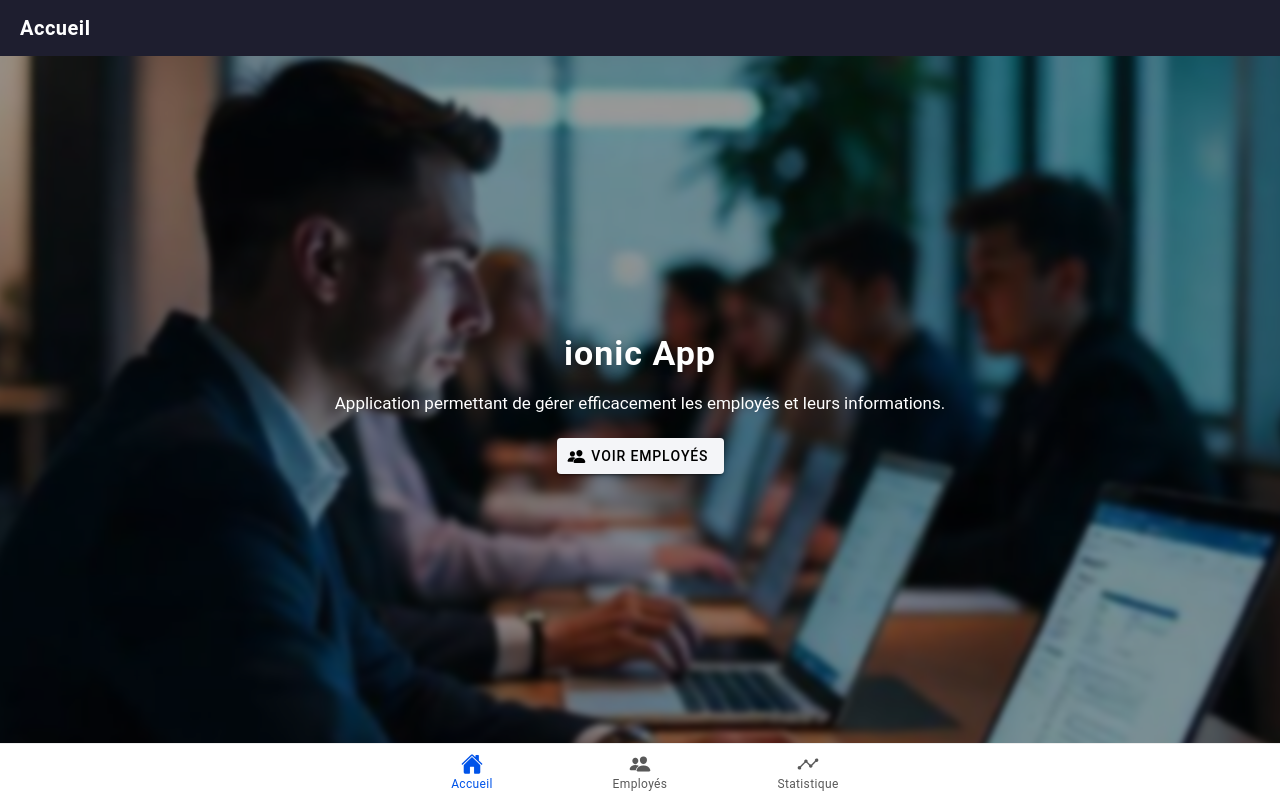
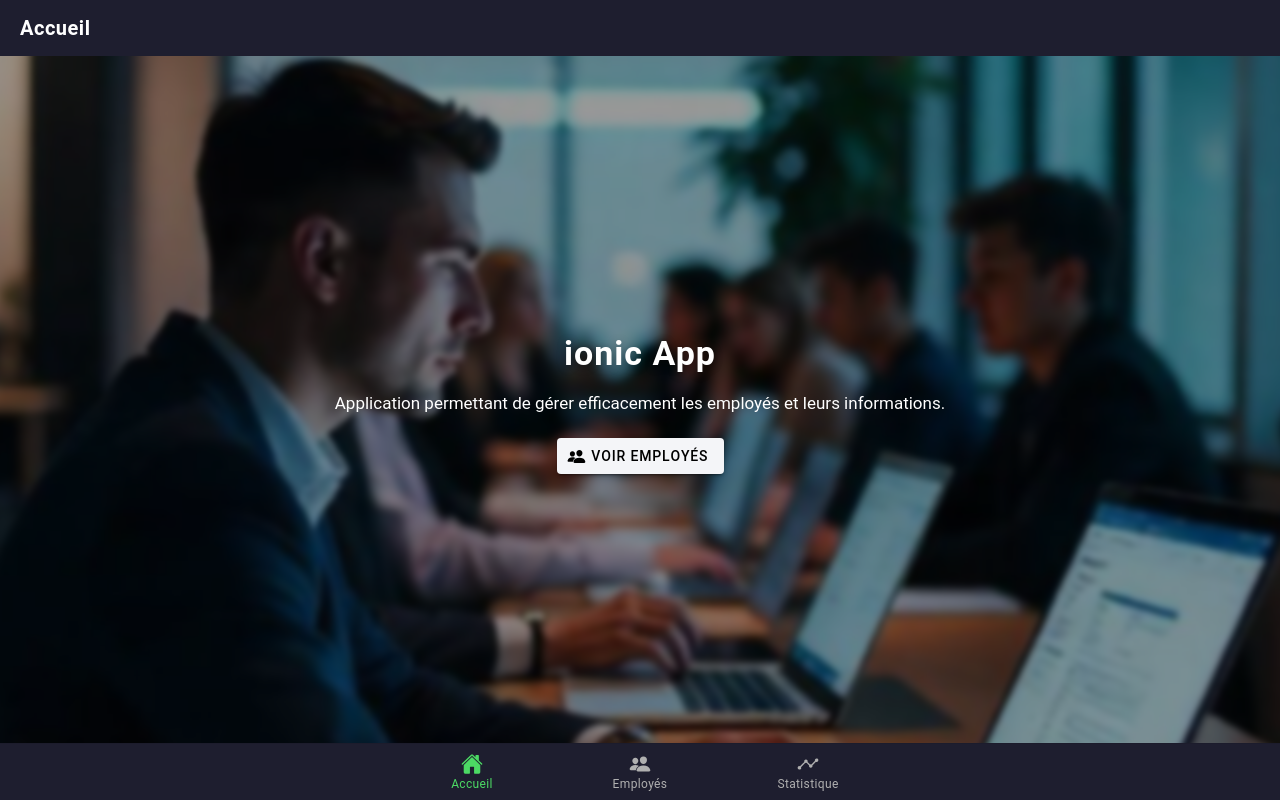
Before and after one commit to Ramariarison/gSalaire_front_ionic, a React (Vite) app: page /tab1 in a window 1280 px wide. Built offline with nearby package versions, Linux system fonts and the light colour scheme.

Commit message:
UI : personnalisation de la tab bar et amélioration de la navigation avec routerLink

```diff
--- a/src/components/ExploreContainer.tsx
+++ b/src/components/ExploreContainer.tsx
@@ -13,7 +13,7 @@ const ExploreContainer: React.FC<ContainerProps> = ({ name }) => {
         {name}
       </strong>
       <p>Application permettant de gérer efficacement les employés et leurs informations.</p>
-      <IonButton href='/tab2' color={'light'}>
+      <IonButton routerLink="/tab2" color="light">
         <IonIcon slot='start' icon={people}></IonIcon>
         Voir employés
       </IonButton>
--- a/src/theme/variables.css
+++ b/src/theme/variables.css
@@ -1,2 +1,8 @@
 /* For information on how to create your own theme, please refer to:
 http://ionicframework.com/docs/theming/ */
+
+ion-tab-bar {
+  --background: #1e1e2f;
+  --color: #b0b0b0;        /* icônes inactives */
+  --color-selected: #4cd964; /* icône active */
+}
```
